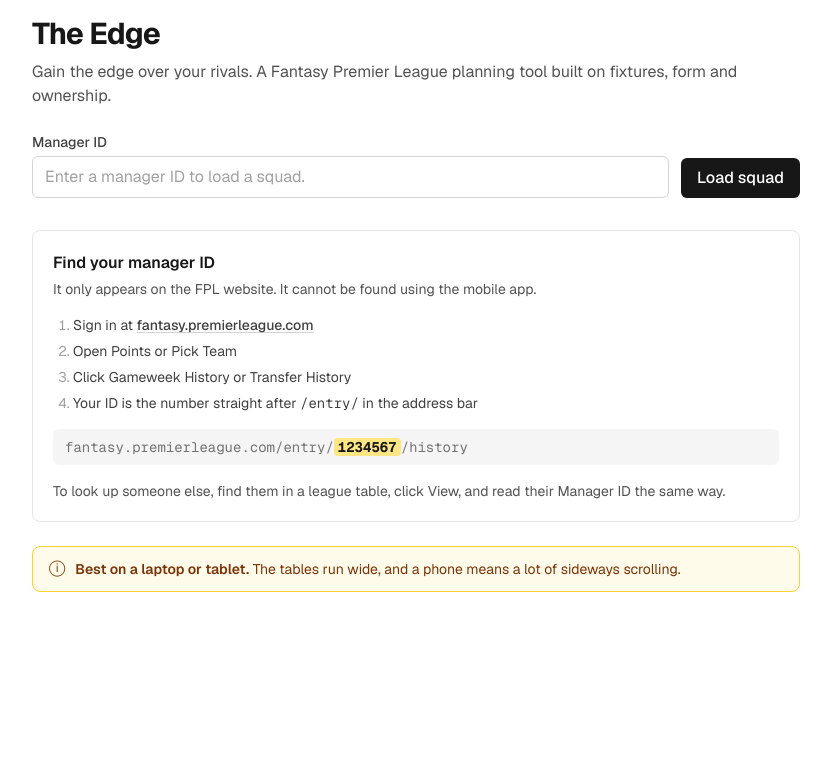
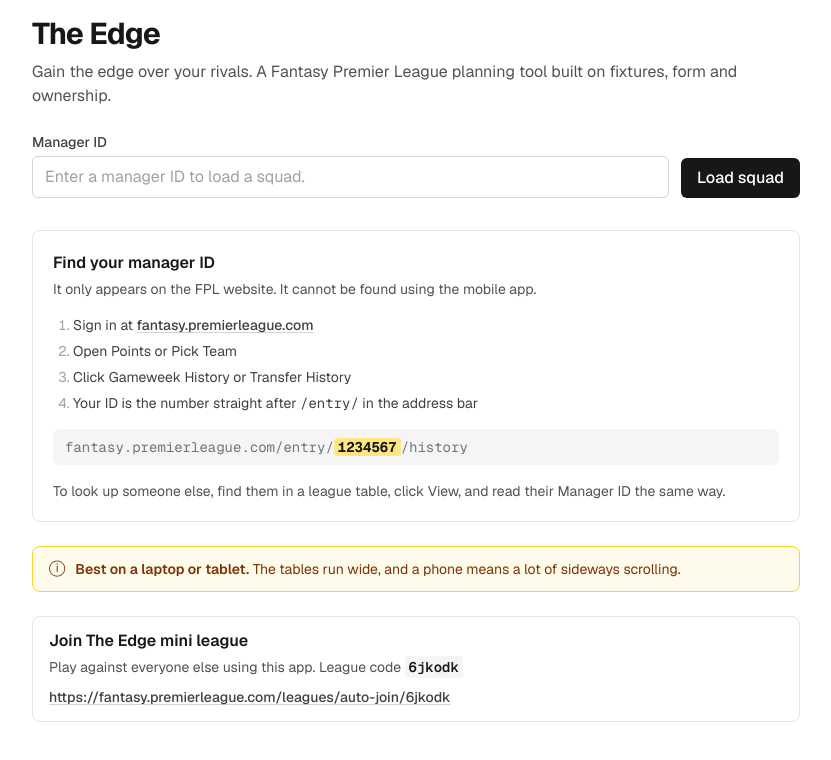
Before and after one commit to richsilley/fpl, a Next.js app: page / in a window 1280 px wide. Shown: the top 760 px of the page, without its empty margins (224-1055 px from the left). Built offline with nearby package versions, Linux system fonts and the light colour scheme.

Commit message:
Add mini league

```diff
--- /dev/null
+++ b/app/components/chip-strip.tsx
@@ -0,0 +1,54 @@
+import type { ChipStatus } from '@/lib/fpl/chips'
+
+/**
+ * A rival's remaining chips (section 7.9).
+ *
+ * Shown on **The Edge and on Ownership**, both only in rival scope, and in
+ * both cases only ever the rival's own chips. It sits under the direction
+ * guidance on Ownership because it answers the question that guidance raises:
+ * being told to chase a rival is worth little without knowing whether they
+ * still hold a wildcard to answer with.
+ *
+ * Shared rather than copied. The two views would otherwise disagree about what
+ * a spent chip looks like, and the allowance is a rule of the game that has
+ * changed mid-season before.
+ *
+ * Deliberately no free transfer count: FPL does not publish one, and the only
+ * way to infer it breaks around wildcard and free hit weeks (see `chips.ts`).
+ */
+export function ChipStrip({
+  chips,
+  rivalName,
+}: {
+  chips: ChipStatus[]
+  rivalName: string
+}) {
+  return (
+    <div className="rounded-lg border border-neutral-200 px-4 py-3 text-xs dark:border-neutral-800">
+      <p className="font-medium text-neutral-700 dark:text-neutral-300">
+        Chips {rivalName} has left
+      </p>
+      <dl className="mt-2 flex flex-wrap gap-x-5 gap-y-1.5 text-neutral-600 dark:text-neutral-400">
+        {chips.map((chip) => (
+          <div key={chip.label} className="flex items-baseline gap-1.5">
+            <dt>{chip.label}</dt>
+            <dd
+              className={`rounded px-1.5 py-0.5 font-semibold tabular-nums ${
+                chip.remaining === 0
+                  ? 'bg-neutral-100 text-neutral-400 dark:bg-neutral-800 dark:text-neutral-600'
+                  : 'bg-emerald-100 text-emerald-900 dark:bg-emerald-900/50 dark:text-emerald-100'
+              }`}
+            >
+              {chip.remaining} of {chip.total}
+            </dd>
+            {chip.playedIn.length > 0 && (
+              <dd className="text-neutral-400 dark:text-neutral-500">
+                used GW{chip.playedIn.join(', GW')}
+              </dd>
+            )}
+          </div>
+        ))}
+      </dl>
+    </div>
+  )
+}
--- a/app/components/edge-lists.tsx
+++ b/app/components/edge-lists.tsx
@@ -1,5 +1,6 @@
 import Link from 'next/link'
 
+import { ChipStrip } from '@/app/components/chip-strip'
 import { scoreTone } from '@/app/components/fixture-visuals'
 import type { ChipStatus } from '@/lib/fpl/chips'
 import {
@@ -347,49 +348,6 @@ function MoveRow({
 }
 
 /**
- * A rival's remaining chips.
- *
- * Deliberately no free transfer count: FPL does not publish one, and the only
- * way to infer it breaks around wildcard and free hit weeks (see `chips.ts`).
- */
-function ChipStrip({
-  chips,
-  rivalName,
-}: {
-  chips: ChipStatus[]
-  rivalName: string
-}) {
-  return (
-    <div className="rounded-lg border border-neutral-200 px-4 py-3 text-xs dark:border-neutral-800">
-      <p className="font-medium text-neutral-700 dark:text-neutral-300">
-        Chips {rivalName} has left
-      </p>
-      <dl className="mt-2 flex flex-wrap gap-x-5 gap-y-1.5 text-neutral-600 dark:text-neutral-400">
-        {chips.map((chip) => (
-          <div key={chip.label} className="flex items-baseline gap-1.5">
-            <dt>{chip.label}</dt>
-            <dd
-              className={`rounded px-1.5 py-0.5 font-semibold tabular-nums ${
-                chip.remaining === 0
-                  ? 'bg-neutral-100 text-neutral-400 dark:bg-neutral-800 dark:text-neutral-600'
-                  : 'bg-emerald-100 text-emerald-900 dark:bg-emerald-900/50 dark:text-emerald-100'
-              }`}
-            >
-              {chip.remaining} of {chip.total}
-            </dd>
-            {chip.playedIn.length > 0 && (
-              <dd className="text-neutral-400 dark:text-neutral-500">
-                used GW{chip.playedIn.join(', GW')}
-              </dd>
-            )}
-          </div>
-        ))}
-      </dl>
-    </div>
-  )
-}
-
-/**
  * The best available player in each position over the horizon (section 7.9).
  *
  * This replaced a "considered and cut" list. Rejections were interesting to
--- /dev/null
+++ b/app/components/league-invite.tsx
@@ -0,0 +1,68 @@
+/**
+ * The app's own mini league (section 7.8).
+ *
+ * The one place the app asks the reader for anything. It appears twice — at
+ * the foot of the home page, and at the foot of the Options dialog — because
+ * those are the two moments a reader is not mid-task: before they have loaded
+ * a squad, and after they have gone looking for settings. Anywhere else it
+ * would interrupt the thing they came to do.
+ *
+ * **The code and the link are one constant each**, not typed out per copy. Two
+ * places quoting a join code that has drifted apart is worse than not offering
+ * one, since a wrong code fails silently — FPL shows a generic error and never
+ * says which half was wrong.
+ *
+ * The auto-join URL is shown in full rather than hidden behind link text. It
+ * goes to a third-party site and does something on the reader's account, so
+ * they get to see where it points before they follow it, and it is the form
+ * they can paste to someone else.
+ */
+
+export const LEAGUE_CODE = '6jkodk'
+export const LEAGUE_JOIN_URL = `https://fantasy.premierleague.com/leagues/auto-join/${LEAGUE_CODE}`
+
+export function LeagueInvite({ compact = false }: { compact?: boolean }) {
+  return (
+    <div
+      className={`rounded-lg border border-neutral-200 dark:border-neutral-800 ${
+        compact ? 'px-3 py-2.5' : 'px-4 py-3'
+      }`}
+    >
+      <p
+        className={`font-semibold text-neutral-900 dark:text-neutral-50 ${
+          compact ? 'text-sm' : 'text-base'
+        }`}
+      >
+        Join The Edge mini league
+      </p>
+      <p
+        className={`mt-1 text-neutral-600 dark:text-neutral-300 ${
+          compact ? 'text-xs' : 'text-sm'
+        }`}
+      >
+        {/* No full stop after the code. The chip is padded, so a period sits a
+            clear space off the end of it and reads as a stray mark — the same
+            reason the "Sign in at fantasy.premierleague.com" step ends on its
+            link. */}
+        Play against everyone else using this app. League code{' '}
+        <code className="rounded bg-neutral-100 px-1 py-0.5 font-mono font-semibold text-neutral-900 dark:bg-neutral-800 dark:text-neutral-50">
+          {LEAGUE_CODE}
+        </code>
+      </p>
+      {/* New tab, and `break-all`: it is a long URL that must not push a phone
+          sideways, and the reader is mid-page rather than finished with it. */}
+      <p className="mt-2">
+        <a
+          href={LEAGUE_JOIN_URL}
+          target="_blank"
+          rel="noreferrer noopener"
+          className={`break-all font-medium text-neutral-700 underline decoration-neutral-300 underline-offset-2 hover:text-neutral-900 hover:decoration-neutral-900 dark:text-neutral-300 dark:decoration-neutral-600 dark:hover:text-neutral-100 dark:hover:decoration-neutral-100 ${
+            compact ? 'text-xs' : 'text-sm'
+          }`}
+        >
+          {LEAGUE_JOIN_URL}
+        </a>
+      </p>
+    </div>
+  )
+}
--- a/app/components/ownership-table.tsx
+++ b/app/components/ownership-table.tsx
@@ -1,11 +1,13 @@
 import Link from 'next/link'
 
+import { ChipStrip } from '@/app/components/chip-strip'
 import { overLimitAccent, PlayerName } from '@/app/components/player-cell'
 import {
   MATRIX_HEADER_HEIGHT,
   MATRIX_PLAYER_COLUMN,
   MATRIX_ROW_HEIGHT,
 } from '@/app/components/table-metrics'
+import type { ChipStatus } from '@/lib/fpl/chips'
 import {
   bandStrategyStep,
   ownershipBandOf,
@@ -94,6 +96,7 @@ export function OwnershipTable({
   swapHref,
   overLimitTeamIds,
   populationHref,
+  chips,
 }: {
   rows: OwnershipView[]
   reference: ReferencePopulation
@@ -105,6 +108,13 @@ export function OwnershipTable({
   overLimitTeamIds: Set<number>
   /** Opens the population picker (section 7.8). */
   populationHref: string
+  /**
+   * The rival's remaining chips, in rival scope only. Null in every other
+   * mode, and null when the history call failed — the strip is worth having
+   * but not worth an error page, so a failure costs the strip and nothing
+   * else.
+   */
+  chips: ChipStatus[] | null
 }) {
   const startingXi = rows.filter((row) => row.player.squadPosition <= 11)
   const bench = rows.filter((row) => row.player.squadPosition > 11)
@@ -127,6 +137,15 @@ export function OwnershipTable({
           phone. */}
       <PopulationButton href={populationHref} label={reference.label} />
       <DirectionFlag reference={reference} />
+
+      {/* Directly under the direction guidance, because it answers the
+          question that guidance raises. Being told to chase a rival with
+          differentials is worth little without knowing whether they still hold
+          a wildcard to answer with. Rival scope only — a league has fifty
+          managers and no single set of chips to report. */}
+      {chips && rivalLabel && (
+        <ChipStrip chips={chips} rivalName={rivalLabel} />
+      )}
 
       {/* Every league and rival figure on this table is a snapshot taken at
           the last deadline, because that is when `picks/` becomes readable
--- a/app/page.tsx
+++ b/app/page.tsx
@@ -9,6 +9,7 @@ import { Suspense } from 'react'
 
 import Link from 'next/link'
 
+import { LeagueInvite } from '@/app/components/league-invite'
 import { ManagerIdForm } from '@/app/components/manager-id-form'
 import { OwnershipModeSelector } from '@/app/components/ownership-mode-selector'
 import {
@@ -510,6 +511,11 @@ async function MatrixSection({
                 />
               </Suspense>
             </MenuSection>
+
+            {/* Bottom of the dialog, below both settings sections and with no
+                heading of its own: it is an aside, not a third thing to
+                configure. */}
+            <LeagueInvite compact />
           </AppMenu>
         )}
 
@@ -1145,6 +1151,19 @@ async function OwnershipSection({
     return <ErrorNotice kind={fplError.kind} message={fplError.message} />
   }
 
+  // The rival's remaining chips, exactly as The Edge shows them, and on the
+  // same terms: rival scope only, never the reader's own, and a failure costs
+  // the strip rather than the view.
+  let chips = null
+  if (rival !== null && rivalId !== null) {
+    try {
+      const history = await getEntryHistory(rivalId)
+      chips = remainingChips(history.chips)
+    } catch {
+      chips = null
+    }
+  }
+
   // `compareOwnership` is still the one function section 7.4 asks for: called
   // once per population, and never asking which one it has.
   const active = compareOwnership(players, reference)
@@ -1167,6 +1186,7 @@ async function OwnershipSection({
       swapHref={swapHref}
       overLimitTeamIds={overLimitTeamIds}
       populationHref={populationHref}
+      chips={chips}
     />
   )
 }
@@ -1328,6 +1348,11 @@ function EmptyState() {
           The tables run wide, and a phone means a lot of sideways scrolling.
         </span>
       </p>
+
+      {/* Last on the page, under the expectation-setting callout: an invitation
+          is the one thing here that is not needed to use the app, so it comes
+          after everything that is. */}
+      <LeagueInvite />
     </div>
   )
 }
```
Also changed, not shown: app/components/transfers-selector.tsx (+16 -9 lines), 1 other file (tests, documents, lock files or other folders).
